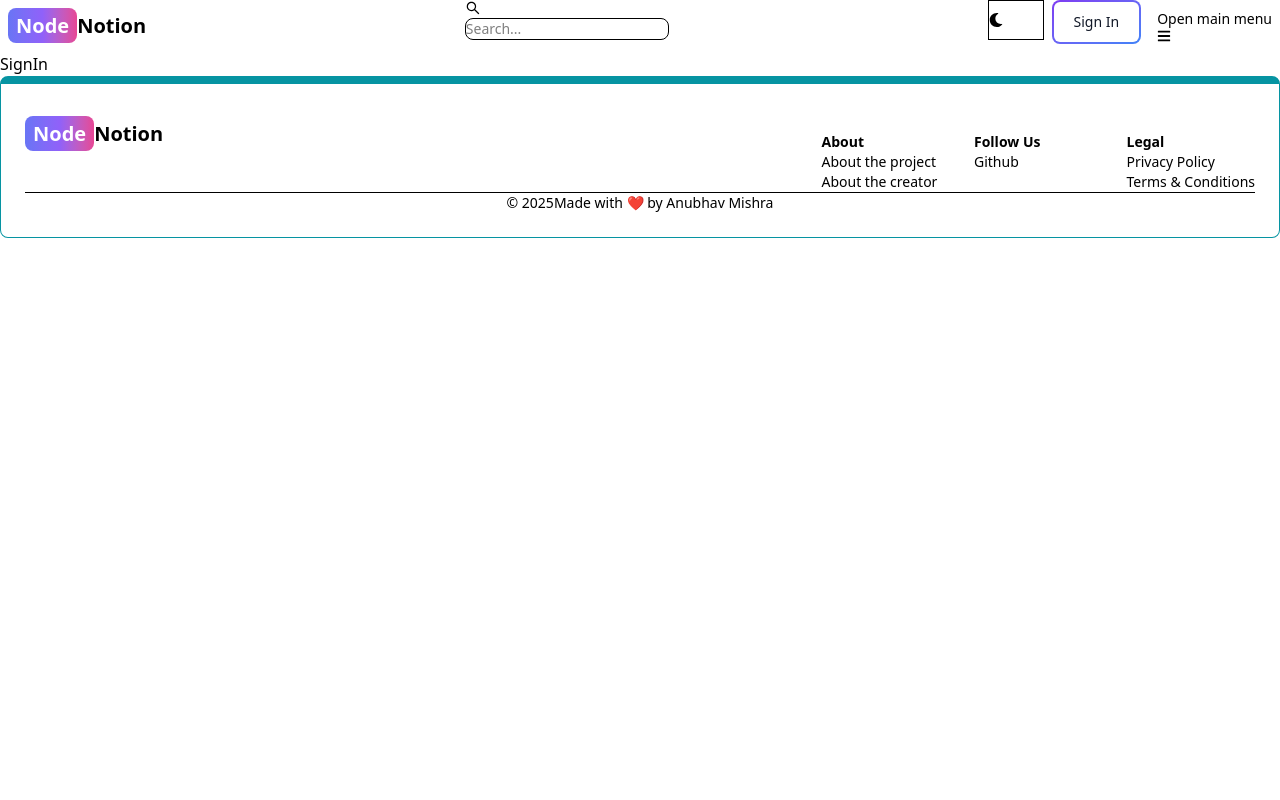
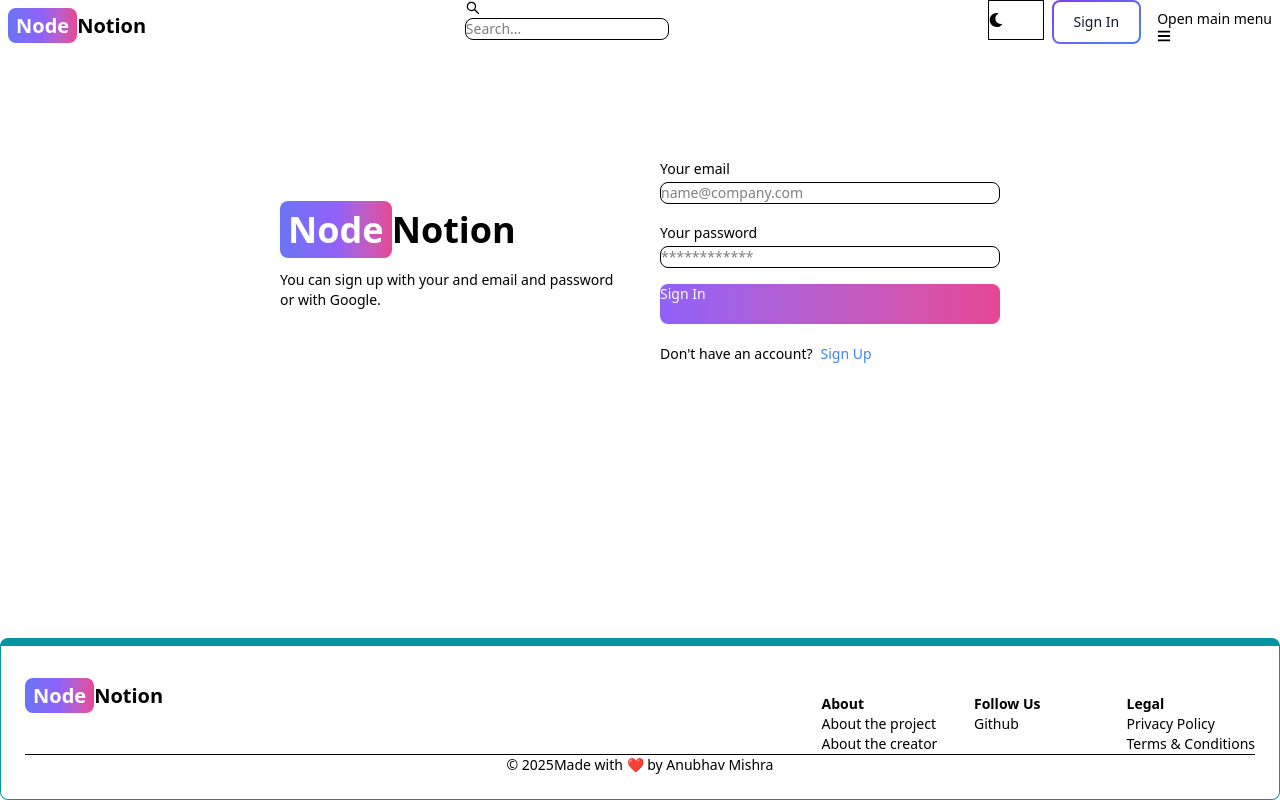
Before and after one commit to anubhav-m/node-notion, a React (Vite) app in the folder client/: page /sign-in in a window 1280 px wide. Built offline with nearby package versions, Linux system fonts and the light colour scheme.

Commit message:
create signin page ui

```diff
--- a/client/src/components/Header.jsx
+++ b/client/src/components/Header.jsx
@@ -31,7 +31,7 @@
                     <FaMoon />
                 </Button>
 
-                <Link to='/sign-up'>
+                <Link to='/sign-in'>
                     <button className='btn-outline-wrapper group'>
                         <span className='btn-outline group-hover:bg-transparent'>
                             Sign In
--- a/client/src/pages/SignIn.jsx
+++ b/client/src/pages/SignIn.jsx
@@ -1,5 +1,136 @@
+import { useState } from 'react'
+import { Link, useNavigate } from "react-router-dom"
+import { Label, TextInput, Button, Alert, Spinner } from "flowbite-react"
+
 export default function SignIn() {
+    const [formData, setFormData] = useState({
+        email: '',
+        password: '',
+    });
+
+    const [errorMessage, setErrorMessage] = useState(null);
+    const [loading, setLoading] = useState(false);
+    const navigate = useNavigate();
+
+    const handleChange = (e) => {
+        setErrorMessage(null);
+        setFormData({ ...formData, [e.target.id]: e.target.value.trim() })
+    }
+
+    const handleSubmit = async (e) => {
+        e.preventDefault();
+
+        if (!formData.email || !formData.password) {
+            return setErrorMessage('Please fill out all fields');
+        }
+
+        try {
+            setLoading(true);
+            setErrorMessage(null);
+            const res = await fetch('/api/auth/signin', {
+                method: 'POST',
+                headers: {
+                    'Content-Type': 'application/json'
+                },
+                body: JSON.stringify(formData)
+            })
+
+            const data = await res.json();
+
+            if (!data.success) {
+                return setErrorMessage(data.message);
+            }
+
+            if (res.ok){
+                navigate('/');
+            }
+
+        }
+
+        catch (err) {
+            setErrorMessage(err.message);
+            setLoading(false);
+        }
+
+        finally {
+            setLoading(false);
+        }
+    }
+
     return (
-        <div>SignIn</div>
+        <div className="flex-1 mt-20">
+            <div className="flex flex-col md:flex-row gap-10 p-6 max-w-3xl mx-auto md:items-center">
+                {/* left */}
+                <div className="flex-1">
+                    <Link to='/' className='font-bold dark:text-white text-4xl'>
+                        <span className='px-2 py-1 bg-gradient-to-r from-indigo-500 via-purple-500 to-pink-500 rounded-lg text-white'>Node</span>
+                        Notion
+                    </Link>
+
+                    <p className="text-sm mt-5">
+                        You can sign up with your and email and password or with Google.
+                    </p>
+                </div>
+
+
+
+                {/* right */}
+                <div className="flex-1">
+                    <form className="flex flex-col gap-4" onSubmit={handleSubmit}>
+
+                        <div className="">
+                            <Label>Your email</Label>
+                            <TextInput
+                                type='email'
+                                placeholder='name@company.com'
+                                id='email'
+                                value={formData.email}
+                                onChange={handleChange}
+                                color={errorMessage?'warning':'gray'}
+                            />
+                        </div>
+
+                        <div className="">
+                            <Label>Your password</Label>
+                            <TextInput
+                                type='password'
+                                placeholder='************'
+                                id='password'
+                                value={formData.password}
+                                onChange={handleChange}
+                                color={errorMessage?'warning':'gray'}
+                            />
+                        </div>
+
+                        <Button className='bg-gradient-to-r from-purple-500 to-pink-500 text-white hover:bg-gradient-to-l focus:ring-purple-200 dark:focus:ring-purple-800'
+                            type='submit'
+                            disabled={loading}
+                        >
+                            {
+                                loading ? (
+                                    <>
+                                        <Spinner size='sm' />
+                                        <span className='pl-3'>Loading...</span>
+                                    </>
+                                ) : 'Sign In'
+                            }
+                        </Button>
+                    </form>
+
+                    <div className="flex gap-2 text-sm mt-5">
+                        <span>Don't have an account?</span>
+                        <Link to='/sign-up' className="text-blue-500">Sign Up</Link>
+                    </div>
+
+                    {
+                        errorMessage && (
+                            <Alert className='mt-5' color='failure'>
+                                {errorMessage}
+                            </Alert>
+                        )
+                    }
+                </div>
+            </div>
+        </div>
     )
 }
```
Also changed, not shown: 1 other file (tests, documents, lock files or other folders).
